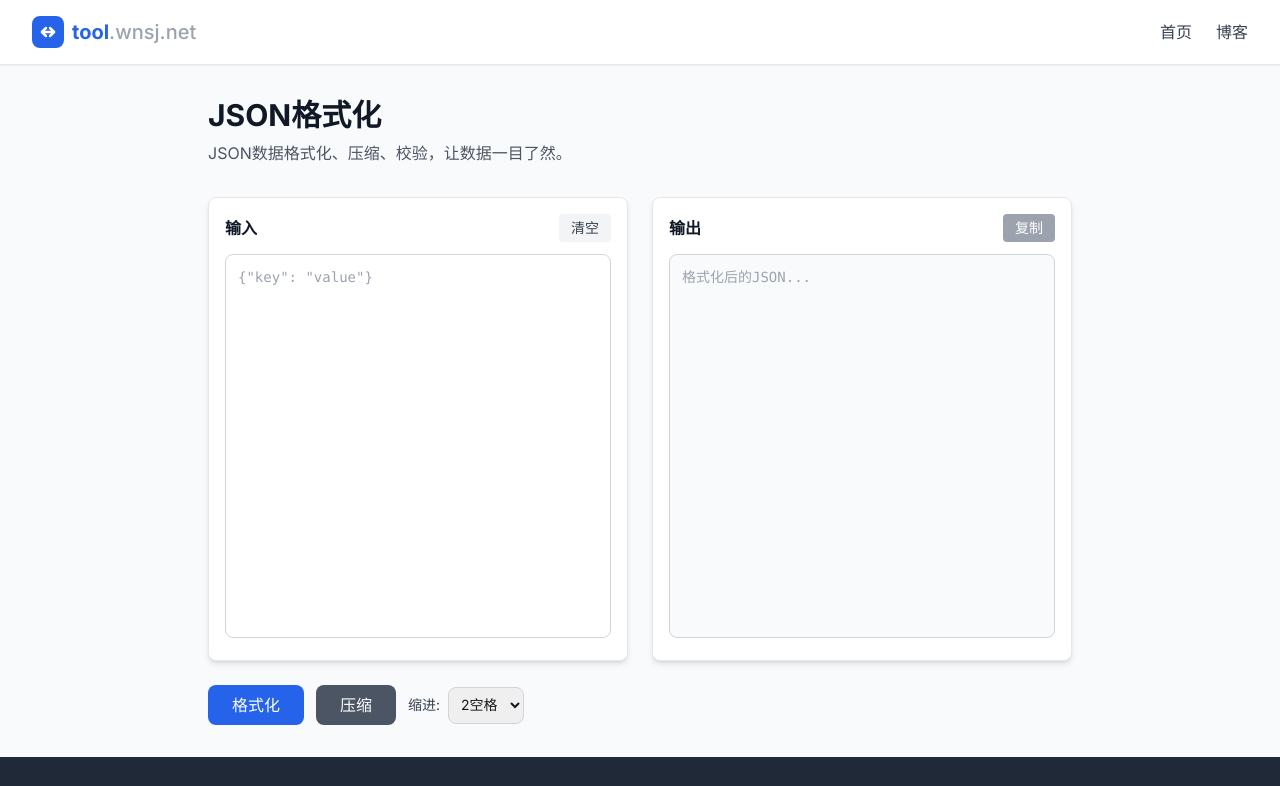
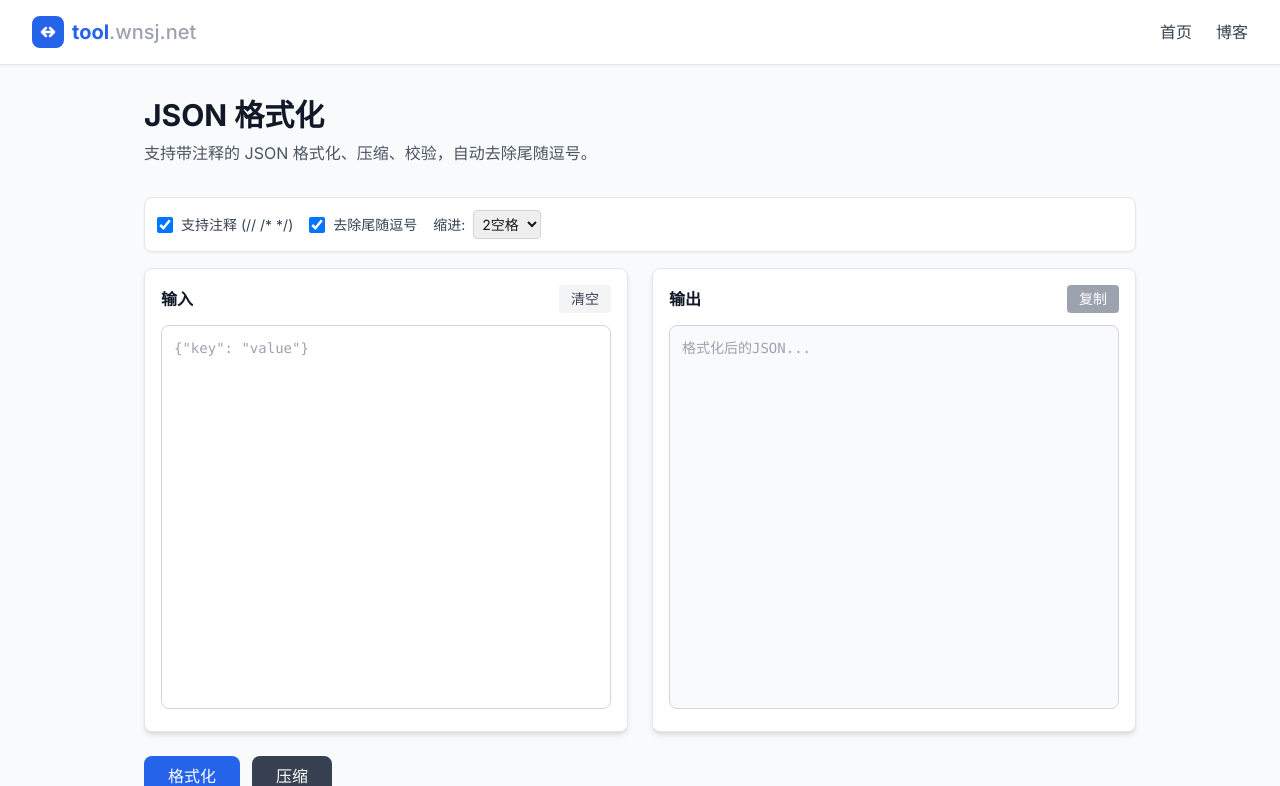
Before and after one commit to mrzsen/my-tool-site, a Next.js app: page /tools/json-formatter in a window 1280 px wide. Shown: the top 786 px of the page. Built offline with nearby package versions, Linux system fonts and the light colour scheme.

Commit message:
feat: JSON格式化支持注释(// /* */)和去除尾随逗号

```diff
--- a/src/app/tools/json-formatter/page.tsx
+++ b/src/app/tools/json-formatter/page.tsx
@@ -1,44 +1,60 @@
 "use client";
 
 import { useState, useCallback } from "react";
+
+function stripJsonComments(json: string): string {
+  return json
+    .replace(/\\"|"(?:\\"|[^"])*"|(\/\/.*|\/\*[\s\S]*?\*\/)/g, (m, g) =>
+      g ? "" : m
+    )
+    .replace(/,(?=\s*[}\]])/g, "");
+}
 
 export default function JsonFormatterPage() {
   const [input, setInput] = useState("");
   const [output, setOutput] = useState("");
   const [error, setError] = useState("");
   const [indent, setIndent] = useState(2);
+  const [stripComments, setStripComments] = useState(true);
+  const [autoTrimComma, setAutoTrimComma] = useState(true);
 
-  const formatJson = useCallback(() => {
+  const parseAndFormat = useCallback(
+    (inputText: string, minify: boolean) => {
       try {
-      if (!input.trim()) {
+        if (!inputText.trim()) {
           setError("请输入JSON内容");
           setOutput("");
           return;
         }
-      const parsed = JSON.parse(input);
-      setOutput(JSON.stringify(parsed, null, indent));
+
+        let cleaned = inputText;
+
+        if (stripComments) {
+          cleaned = stripJsonComments(cleaned);
+        }
+
+        if (autoTrimComma) {
+          cleaned = cleaned.replace(/,(?=\s*[}\]])/g, "");
+        }
+
+        const parsed = JSON.parse(cleaned);
+        setOutput(minify ? JSON.stringify(parsed) : JSON.stringify(parsed, null, indent));
         setError("");
       } catch (e) {
         setError("无效的JSON格式: " + (e as Error).message);
         setOutput("");
       }
-  }, [input, indent]);
+    },
+    [indent, stripComments, autoTrimComma]
+  );
+
+  const formatJson = useCallback(() => {
+    parseAndFormat(input, false);
+  }, [input, parseAndFormat]);
 
   const minifyJson = useCallback(() => {
-    try {
-      if (!input.trim()) {
-        setError("请输入JSON内容");
-        setOutput("");
-        return;
-      }
-      const parsed = JSON.parse(input);
-      setOutput(JSON.stringify(parsed));
-      setError("");
-    } catch (e) {
-      setError("无效的JSON格式: " + (e as Error).message);
-      setOutput("");
-    }
-  }, [input]);
+    parseAndFormat(input, true);
+  }, [input, parseAndFormat]);
 
   const copyOutput = useCallback(async () => {
     if (!output) return;
@@ -57,24 +73,59 @@ export default function JsonFormatterPage() {
   }, []);
 
   return (
-    <div className="max-w-4xl mx-auto px-4 py-8">
+    <div className="max-w-5xl mx-auto px-4 py-8">
       <div className="mb-8">
-        <h1 className="text-3xl font-bold text-gray-900 mb-2">JSON格式化</h1>
-        <p className="text-gray-600">JSON数据格式化、压缩、校验，让数据一目了然。</p>
+        <h1 className="text-3xl font-bold text-gray-900 mb-2">JSON 格式化</h1>
+        <p className="text-gray-600">
+          支持带注释的 JSON 格式化、压缩、校验，自动去除尾随逗号。
+        </p>
+      </div>
+
+      {/* Options Bar */}
+      <div className="bg-white rounded-lg shadow-sm border border-gray-200 p-3 mb-4 flex flex-wrap items-center gap-4">
+        <label className="flex items-center gap-2 text-sm">
+          <input
+            type="checkbox"
+            checked={stripComments}
+            onChange={(e) => setStripComments(e.target.checked)}
+            className="h-4 w-4 text-blue-600 rounded border-gray-300"
+          />
+          <span className="text-gray-700">支持注释 (// /* */)</span>
+        </label>
+        <label className="flex items-center gap-2 text-sm">
+          <input
+            type="checkbox"
+            checked={autoTrimComma}
+            onChange={(e) => setAutoTrimComma(e.target.checked)}
+            className="h-4 w-4 text-blue-600 rounded border-gray-300"
+          />
+          <span className="text-gray-700">去除尾随逗号</span>
+        </label>
+        <div className="flex items-center gap-2 text-sm">
+          <span className="text-gray-700">缩进:</span>
+          <select
+            value={indent}
+            onChange={(e) => setIndent(Number(e.target.value))}
+            className="p-1 border border-gray-300 rounded text-sm"
+          >
+            <option value={2}>2空格</option>
+            <option value={4}>4空格</option>
+            <option value={8}>8空格</option>
+          </select>
+        </div>
       </div>
 
       <div className="grid grid-cols-1 lg:grid-cols-2 gap-6 mb-6">
+        {/* Input */}
         <div className="bg-white rounded-lg shadow-md border border-gray-200 p-4">
           <div className="flex justify-between items-center mb-3">
             <h2 className="font-semibold text-gray-900">输入</h2>
-            <div className="flex gap-2">
             <button
               onClick={clearAll}
               className="px-3 py-1 text-sm bg-gray-100 text-gray-700 rounded hover:bg-gray-200 transition-colors"
             >
               清空
             </button>
-            </div>
           </div>
           <textarea
             value={input}
@@ -84,6 +135,7 @@ export default function JsonFormatterPage() {
           />
         </div>
 
+        {/* Output */}
         <div className="bg-white rounded-lg shadow-md border border-gray-200 p-4">
           <div className="flex justify-between items-center mb-3">
             <h2 className="font-semibold text-gray-900">输出</h2>
@@ -105,7 +157,7 @@ export default function JsonFormatterPage() {
       </div>
 
       {error && (
-        <div className="bg-red-50 border border-red-200 rounded-lg p-4 mb-6">
+        <div className="bg-red-50 border border-red-200 rounded-lg p-4 mb-4">
           <p className="text-red-600 text-sm">{error}</p>
         </div>
       )}
@@ -119,22 +171,10 @@ export default function JsonFormatterPage() {
         </button>
         <button
           onClick={minifyJson}
-          className="px-6 py-2 bg-gray-600 text-white rounded-lg hover:bg-gray-700 transition-colors font-medium"
+          className="px-6 py-2 bg-gray-700 text-white rounded-lg hover:bg-gray-800 transition-colors font-medium"
         >
           压缩
         </button>
-        <div className="flex items-center gap-2">
-          <label className="text-sm text-gray-700">缩进:</label>
-          <select
-            value={indent}
-            onChange={(e) => setIndent(Number(e.target.value))}
-            className="p-2 border border-gray-300 rounded-lg text-sm"
-          >
-            <option value={2}>2空格</option>
-            <option value={4}>4空格</option>
-            <option value={8}>8空格</option>
-          </select>
-        </div>
       </div>
     </div>
   );
```
Lines whose indentation alone changed are shown as unchanged.
